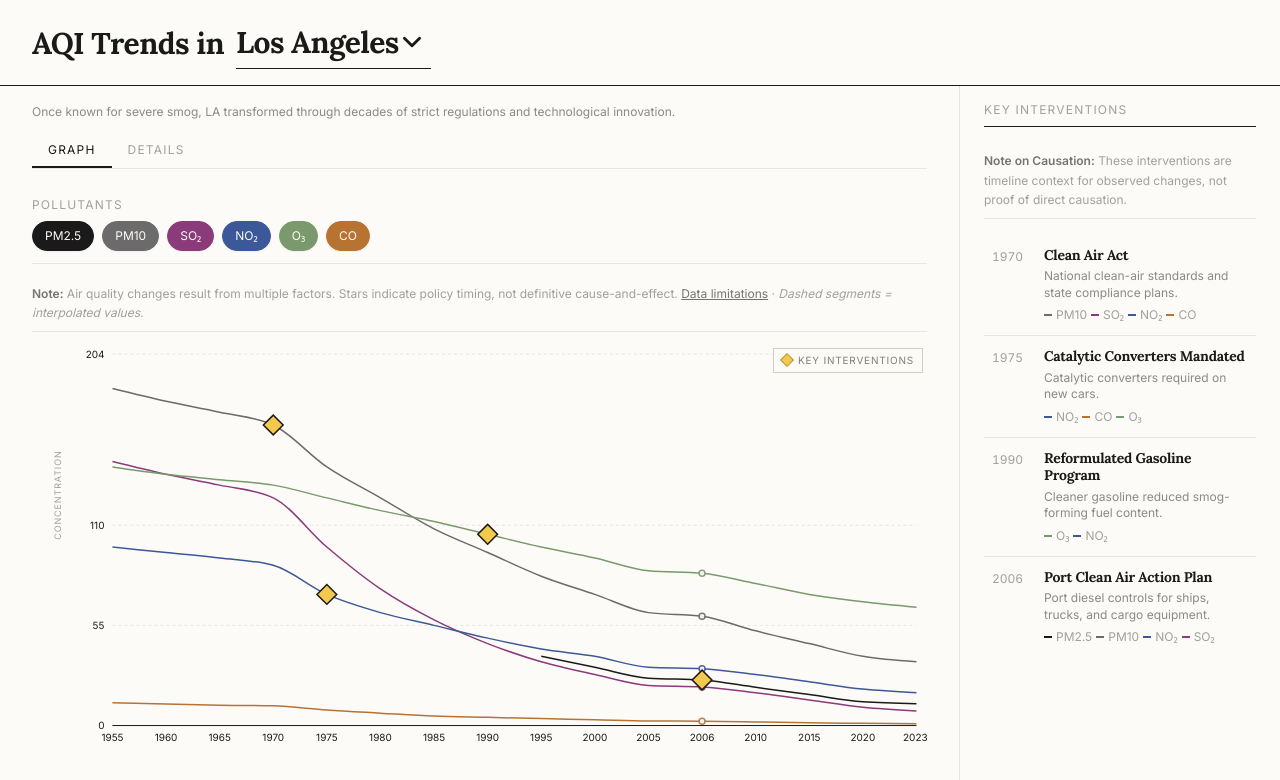
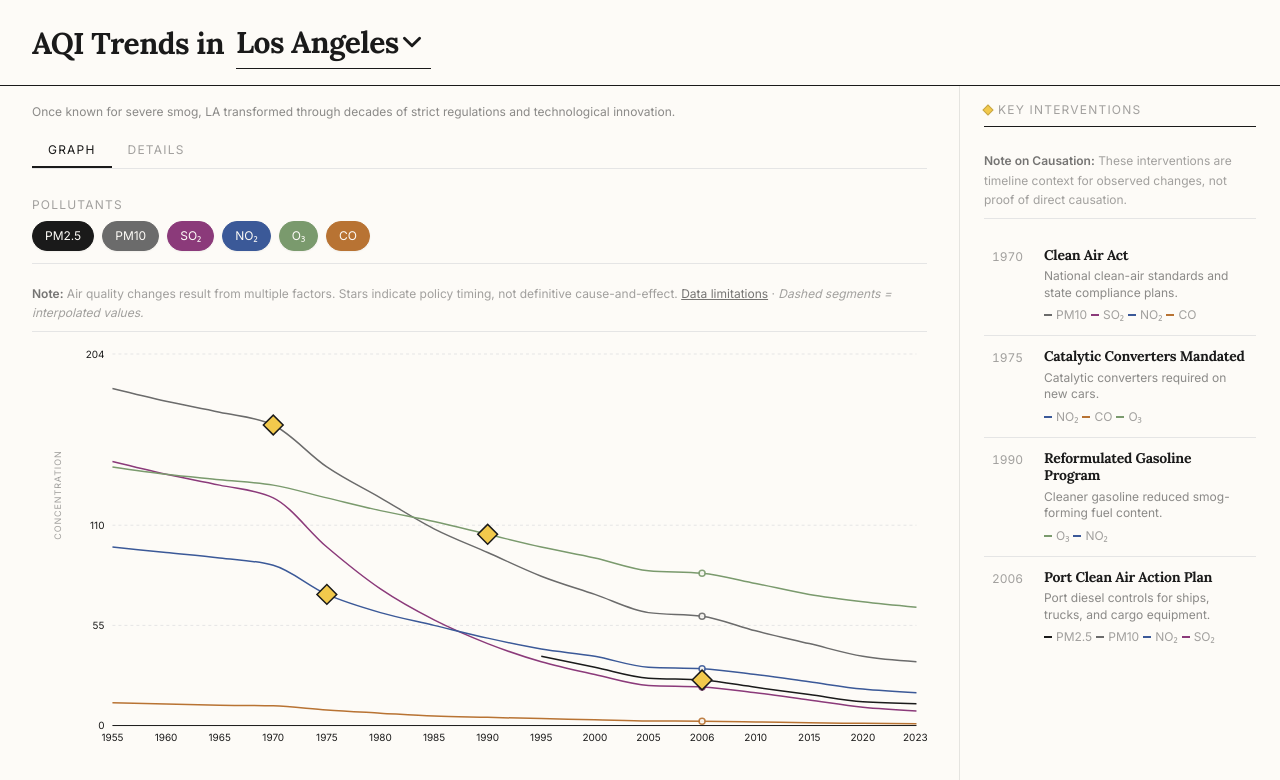
Before and after one commit to rakshran/aqi-tracker, a React (Vite) app: page / in a window 1280 px wide. Shown: the top 780 px of the page. Built offline with nearby package versions, Linux system fonts and the light colour scheme.

Commit message:
key intervention on web

```diff
--- a/src/components/InterventionsPanel.jsx
+++ b/src/components/InterventionsPanel.jsx
@@ -22,8 +22,9 @@ export default function InterventionsPanel({
 
   return (
     <div id="interventions-panel">
-      <h3 className="font-sans text-xs uppercase tracking-widest text-ink/40 mb-4 pb-2 border-b border-ink sticky top-0 bg-canvas z-10">
-        Key Interventions
+      <h3 className="font-sans text-xs uppercase tracking-widest text-ink/40 mb-4 pb-2 border-b border-ink sticky top-0 bg-canvas z-10 flex items-center gap-1.5">
+        <span className="hidden md:inline-block w-2 h-2 bg-accent border border-ink/20 rotate-45" />
+        <span>Key Interventions</span>
       </h3>
 
       {/* Correlation Disclaimer */}
--- a/src/components/PollutionChart.jsx
+++ b/src/components/PollutionChart.jsx
@@ -436,7 +436,7 @@ export default function PollutionChart({ city, onInterventionClick, onOpenInterv
           {/* Chart Container — no background, directly on grid */}
           <div className="flex-1 min-h-0 pb-1 md:pb-0">
             <div className="h-full relative" ref={chartContainerRef}>
-              {isMobile ? (
+              {isMobile && (
                 <button
                   onClick={() => onOpenInterventions?.()}
                   className="absolute top-1 right-1 z-10 inline-flex items-center gap-1.5 px-2 py-1 bg-canvas/90 border border-ink/20 text-[10px] font-sans uppercase tracking-[0.08em] text-ink/70"
@@ -445,11 +445,6 @@ export default function PollutionChart({ city, onInterventionClick, onOpenInterv
                   <span className="w-2.5 h-2.5 bg-accent border border-ink/30 rotate-45 inline-block" />
                   <span>Key Interventions</span>
                 </button>
-              ) : (
-                <div className="absolute top-1 right-1 z-10 inline-flex items-center gap-1.5 px-2 py-1 bg-canvas/90 border border-ink/20 text-[10px] font-sans uppercase tracking-[0.08em] text-ink/55 pointer-events-none">
-                  <span className="w-2.5 h-2.5 bg-accent border border-ink/30 rotate-45 inline-block" />
-                  <span>Key Interventions</span>
-                </div>
               )}
               <ResponsiveContainer width="100%" height="100%">
                 <LineChart
```
